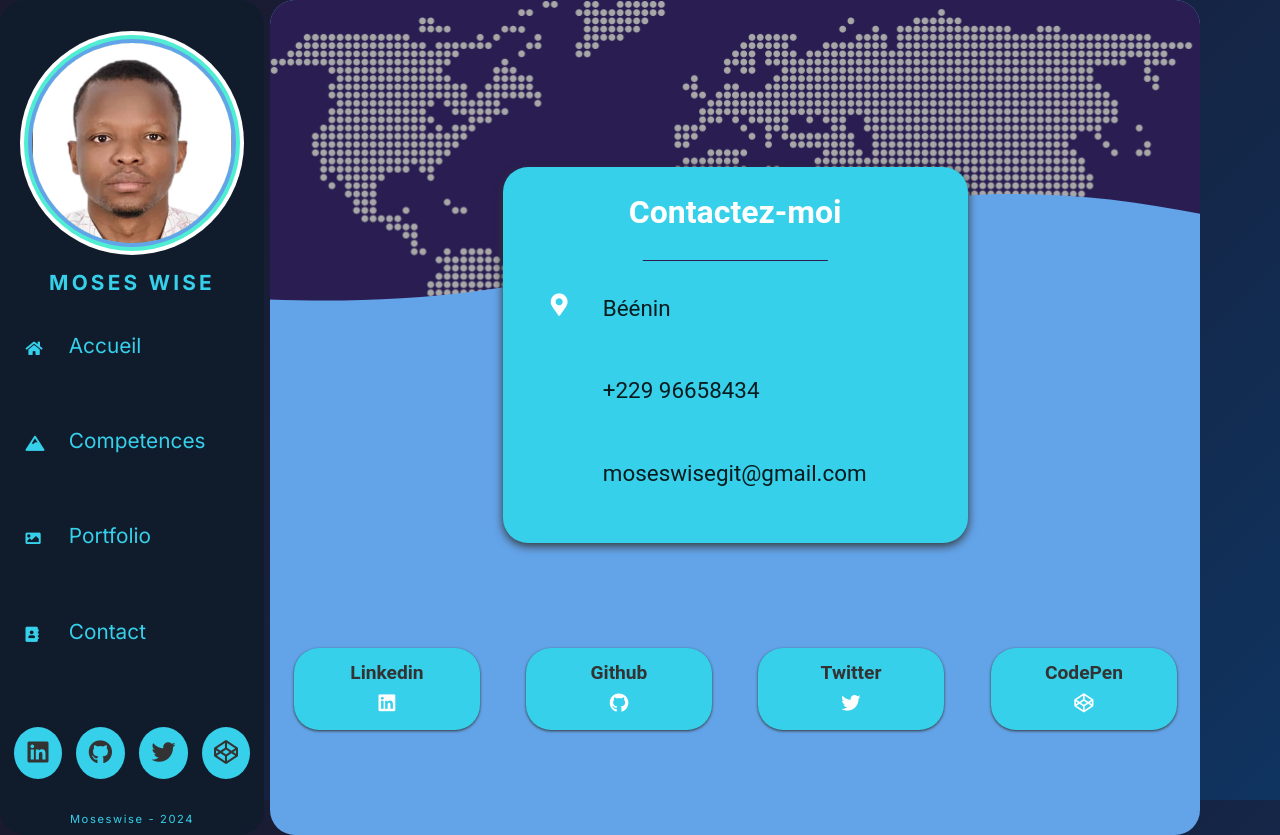
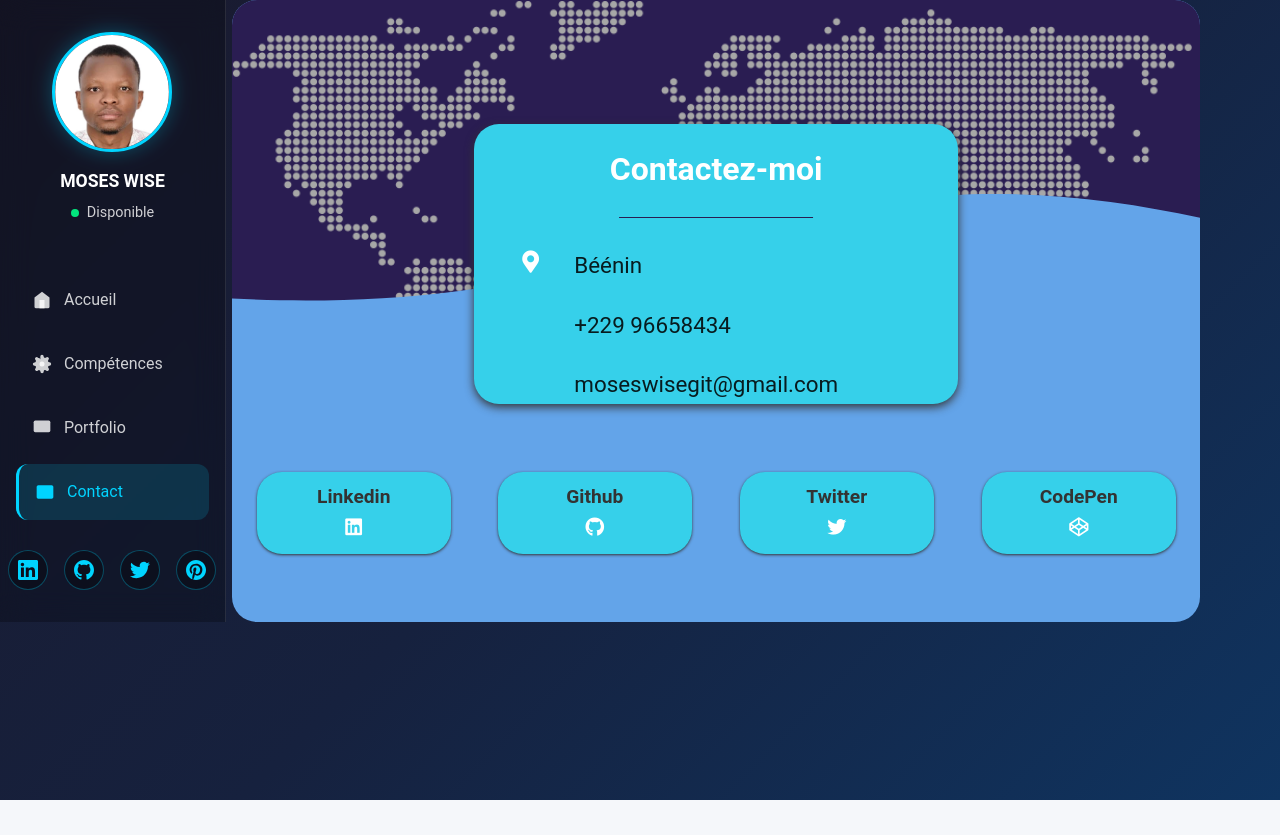
Before and after one commit to githubmoseswise/react-cv, a React (Create React App) app: page /contact in a window 1280 px wide. After the commit the page ends 800 px from the top, so only its background shows below. Built offline with nearby package versions, Linux system fonts and the light colour scheme; some icons are missing.

Commit message:
correction ajouter

```diff
--- a/src/components/Navigation.js
+++ b/src/components/Navigation.js
@@ -1,92 +1,84 @@
 import React from "react";
+import profilePic from "../media/profile.jpg";
 import { NavLink } from "react-router-dom";
-import profilePic from "../media/profile.jpg";
 
 const Navigation = () => {
   return (
-    <div className="sidebar">
-      <div className="id">
-        <div className="idContent">
-          <img src={profilePic} alt="profil-pic" className="profile-pic" />
-
-
-          <h3> Moses Wise</h3>
+    <aside className="sidebar">
+      <div className="profile-section">
+        <div className="profile-image">
+          <img src={profilePic} alt="Profile" />
+        </div>
+        <h2 className="profile-name">MOSES WISE</h2>
+        <div className="profile-status">
+          <span className="status-dot"></span>
+          Disponible
         </div>
       </div>
-      <div className="navigation">
-        <ul>
-          <li>
-            <NavLink exact to="/" activeClassName="navActive">
-              <i className="fas fa-home"></i>
-              <span>Accueil</span>
+      <nav>
+        <ul className="nav-menu">
+          <li className="nav-item">
+            <NavLink exact to="/" className="nav-link" activeClassName="active">
+              <svg className="nav-icon" viewBox="0 0 24 24">
+                <path d="M3 9l9-7 9 7v11a2 2 0 0 1-2 2H5a2 2 0 0 1-2-2z"></path>
+                <polyline points="9,22 9,12 15,12 15,22"></polyline>
+              </svg>
+              Accueil
             </NavLink>
           </li>
-          <li>
-            <NavLink exact to="/competences" activeClassName="navActive">
-              <i className="fas fa-mountain"></i>
-              <span>Competences</span>
+          <li className="nav-item">
+            <NavLink exact to="/competences" className="nav-link" activeClassName="active">
+              <svg className="nav-icon" viewBox="0 0 24 24">
+                <circle cx="12" cy="12" r="3"></circle>
+                <path d="M19.4 15a1.65 1.65 0 0 0 .33 1.82l.06.06a2 2 0 0 1 0 2.83 2 2 0 0 1-2.83 0l-.06-.06a1.65 1.65 0 0 0-1.82-.33 1.65 1.65 0 0 0-1 1.51V21a2 2 0 0 1-2 2 2 2 0 0 1-2-2v-.09A1.65 1.65 0 0 0 9 19.4a1.65 1.65 0 0 0-1.82.33l-.06.06a2 2 0 0 1-2.83 0 2 2 0 0 1 0-2.83l.06-.06a1.65 1.65 0 0 0 .33-1.82 1.65 1.65 0 0 0-1.51-1H3a2 2 0 0 1-2-2 2 2 0 0 1 2-2h.09A1.65 1.65 0 0 0 4.6 9a1.65 1.65 0 0 0-.33-1.82l-.06-.06a2 2 0 0 1 0-2.83 2 2 0 0 1 2.83 0l.06.06a1.65 1.65 0 0 0 1.82.33H9a1.65 1.65 0 0 0 1 1.51V3a2 2 0 0 1 2-2 2 2 0 0 1 2 2v.09a1.65 1.65 0 0 0 1 1.51 1.65 1.65 0 0 0 1.82-.33l.06-.06a2 2 0 0 1 2.83 0 2 2 0 0 1 0 2.83l-.06.06a1.65 1.65 0 0 0-.33 1.82V9a1.65 1.65 0 0 0 1.51 1H21a2 2 0 0 1 2 2 2 2 0 0 1-2 2h-.09a1.65 1.65 0 0 0-1.51 1z"></path>
+              </svg>
+              Compétences
             </NavLink>
           </li>
-          <li>
-            <NavLink exact to="/portfolio" activeClassName="navActive">
-              <i className="fas fa-image"></i>
-              <span>Portfolio</span>
+          <li className="nav-item">
+            <NavLink exact to="/portfolio" className="nav-link" activeClassName="active">
+              <svg className="nav-icon" viewBox="0 0 24 24">
+                <rect x="2" y="3" width="20" height="14" rx="2" ry="2"></rect>
+                <line x1="8" y1="21" x2="16" y2="21"></line>
+                <line x1="12" y1="17" x2="12" y2="21"></line>
+              </svg>
+              Portfolio
             </NavLink>
           </li>
-          <li>
-            <NavLink exact to="/contact" activeClassName="navActive">
-              <i className="fas fa-address-book"></i>
-              <span>Contact</span>
+          <li className="nav-item">
+            <NavLink exact to="/contact" className="nav-link" activeClassName="active">
+              <svg className="nav-icon" viewBox="0 0 24 24">
+                <path d="M4 4h16c1.1 0 2 .9 2 2v12c0 1.1-.9 2-2 2H4c-1.1 0-2-.9-2-2V6c0-1.1.9-2 2-2z"></path>
+                <polyline points="22,6 12,13 2,6"></polyline>
+              </svg>
+              Contact
             </NavLink>
           </li>
         </ul>
+      </nav>
+      <div className="social-links">
+        <a href="#" className="social-link">
+          <svg width="20" height="20" viewBox="0 0 24 24" fill="currentColor">
+            <path d="M20.447 20.452h-3.554v-5.569c0-1.328-.027-3.037-1.852-3.037-1.853 0-2.136 1.445-2.136 2.939v5.667H9.351V9h3.414v1.561h.046c.477-.9 1.637-1.85 3.37-1.85 3.601 0 4.267 2.37 4.267 5.455v6.286zM5.337 7.433c-1.144 0-2.063-.926-2.063-2.065 0-1.138.92-2.063 2.063-2.063 1.14 0 2.064.925 2.064 2.063 0 1.139-.925 2.065-2.064 2.065zm1.782 13.019H3.555V9h3.564v11.452zM22.225 0H1.771C.792 0 0 .774 0 1.729v20.542C0 23.227.792 24 1.771 24h20.451C23.2 24 24 23.227 24 22.271V1.729C24 .774 23.2 0 22.222 0h.003z"/>
+          </svg>
+        </a>
+        <a href="#" className="social-link">
+          <svg width="20" height="20" viewBox="0 0 24 24" fill="currentColor">
+            <path d="M12 0c-6.626 0-12 5.373-12 12 0 5.302 3.438 9.8 8.207 11.387.599.111.793-.261.793-.577v-2.234c-3.338.726-4.033-1.416-4.033-1.416-.546-1.387-1.333-1.756-1.333-1.756-1.089-.745.083-.729.083-.729 1.205.084 1.839 1.237 1.839 1.237 1.07 1.834 2.807 1.304 3.492.997.107-.775.418-1.305.762-1.604-2.665-.305-5.467-1.334-5.467-5.931 0-1.311.469-2.381 1.236-3.221-.124-.303-.535-1.524.117-3.176 0 0 1.008-.322 3.301 1.23.957-.266 1.983-.399 3.003-.404 1.02.005 2.047.138 3.006.404 2.291-1.552 3.297-1.23 3.297-1.23.653 1.653.242 2.874.118 3.176.77.84 1.235 1.911 1.235 3.221 0 4.609-2.807 5.624-5.479 5.921.43.372.823 1.102.823 2.222v3.293c0 .319.192.694.801.576 4.765-1.589 8.199-6.086 8.199-11.386 0-6.627-5.373-12-12-12z"/>
+          </svg>
+        </a>
+        <a href="#" className="social-link">
+          <svg width="20" height="20" viewBox="0 0 24 24" fill="currentColor">
+            <path d="M23.953 4.57a10 10 0 01-2.825.775 4.958 4.958 0 002.163-2.723c-.951.555-2.005.959-3.127 1.184a4.92 4.92 0 00-8.384 4.482C7.69 8.095 4.067 6.13 1.64 3.162a4.822 4.822 0 00-.666 2.475c0 1.71.87 3.213 2.188 4.096a4.904 4.904 0 01-2.228-.616v.06a4.923 4.923 0 003.946 4.827 4.996 4.996 0 01-2.212.085 4.936 4.936 0 004.604 3.417 9.867 9.867 0 01-6.102 2.105c-.39 0-.779-.023-1.17-.067a13.995 13.995 0 007.557 2.209c9.053 0 13.998-7.496 13.998-13.985 0-.21 0-.42-.015-.63A9.935 9.935 0 0024 4.59z"/>
+          </svg>
+        </a>
+        <a href="#" className="social-link">
+          <svg width="20" height="20" viewBox="0 0 24 24" fill="currentColor">
+            <path d="M12.017 0C5.396 0 .029 5.367.029 11.987c0 5.079 3.158 9.417 7.618 11.174-.105-.949-.199-2.403.041-3.439.219-.937 1.406-5.957 1.406-5.957s-.359-.72-.359-1.781c0-1.663.967-2.911 2.168-2.911 1.024 0 1.518.769 1.518 1.688 0 1.029-.653 2.567-.992 3.992-.285 1.193.6 2.165 1.775 2.165 2.128 0 3.768-2.245 3.768-5.487 0-2.861-2.063-4.869-5.008-4.869-3.41 0-5.409 2.562-5.409 5.199 0 1.033.394 2.143.889 2.741.099.12.112.225.085.347-.09.375-.293 1.199-.334 1.363-.053.225-.174.271-.402.163-1.499-.69-2.433-2.878-2.433-4.646 0-3.776 2.748-7.252 7.92-7.252 4.158 0 7.392 2.967 7.392 6.923 0 4.135-2.607 7.462-6.233 7.462-1.214 0-2.357-.629-2.750-1.378l-.748 2.853c-.271 1.043-1.002 2.35-1.492 3.146C9.57 23.812 10.763 24.009 12.017 24c6.624 0 11.99-5.367 11.99-12.013C24.007 5.367 18.641.001 12.017.001z"/>
+          </svg>
+        </a>
       </div>
-
-      <div className="socialNetwork">
-        <ul>
-          <li>
-            <a
-              href="https://www.linkedin.com/in/agbossagamoise/"
-              target="_blank"
-              rel="noopener noreferrer"
-            >
-              <i className="fab fa-linkedin"></i>
-            </a>
-          </li>
-          <li>
-            <a
-              href="https://github.com/githubmoseswise"
-              target="_blank"
-              rel="noopener noreferrer"
-            >
-              <i className="fab fa-github"></i>
-            </a>
-          </li>
-          <li>
-            <a
-              href="https://www.google.com"
-              target="_blank"
-              rel="noopener noreferrer"
-            >
-              <i className="fab fa-twitter"></i>
-            </a>
-          </li>
-          <li>
-            <a
-              href="https://www.google.com"
-              target="_blank"
-              rel="noopener noreferrer"
-            >
-              <i className="fab fa-codepen"></i>
-            </a>
-          </li>
-        </ul>
-
-        <div className="signature">
-          <p> Moseswise - 2024 </p>
-        </div>
-      </div>
-    </div>
+    </aside>
   );
 };
 
--- a/src/styles/components/_navigation.scss
+++ b/src/styles/components/_navigation.scss
@@ -5,186 +5,125 @@ html, body {
 
 
 .sidebar {
-  background: #101c2c !important;
-    font-family: $font-1;
-    height: 100;
-    min-height: $minHeight;
-    width: 264px;
-    border-radius: $borderRadius;
+  width: 280px;
+  background: rgba(0, 0, 0, 0.25);
+  backdrop-filter: blur(15px);
+  border-right: 1px solid rgba(255, 255, 255, 0.1);
+  padding: 2rem 0;
   position: relative;
-    display: grid;
-    grid-template-columns: 1fr; // une seule colonne
-    grid-template-rows: 250px 1fr 108px;
-    grid-template-areas:
-    "1"
-    "2"
-    "3";
+  transition: all 0.3s ease;
+}
 
-    .id {
-        grid-area: 1;
+.profile-section {
   text-align: center;
-        user-select: none;
+  padding: 0 2rem;
+  margin-bottom: 3rem;
+}
+
+.profile-image {
+  width: 120px;
+  height: 120px;
+  border-radius: 50%;
+  border: 3px solid #00d4ff;
+  margin: 0 auto 1rem;
+  overflow: hidden;
+  transition: transform 0.3s ease;
   position: relative;
+  box-shadow: 0 0 20px rgba(0, 212, 255, 0.3);
+}
+.profile-image:hover {
+  transform: scale(1.05);
+  box-shadow: 0 0 30px rgba(0, 212, 255, 0.5);
+}
+.profile-image img {
+  width: 100%;
+  height: 100%;
+  object-fit: cover;
+}
+.profile-name {
+  color: white;
+  font-size: 1.1rem;
+  font-weight: 600;
+  margin-bottom: 0.5rem;
+}
+.profile-status {
+  color: rgba(255, 255, 255, 0.8);
+  font-size: 0.9rem;
+  display: flex;
+  align-items: center;
+  justify-content: center;
+  gap: 0.5rem;
+}
+.status-dot {
+  width: 8px;
+  height: 8px;
+  background: #00ff88;
+  border-radius: 50%;
+  animation: pulse 2s infinite;
+}
+@keyframes pulse {
+  0% { opacity: 1; }
+  50% { opacity: 0.5; }
+  100% { opacity: 1; }
+}
 
-        .idContent {
+.nav-menu {
+  list-style: none;
+  padding: 0 1rem;
+}
+.nav-item {
+  margin-bottom: 0.5rem;
+}
+.nav-link {
+  display: flex;
+  align-items: center;
+  padding: 1rem;
+  color: rgba(255, 255, 255, 0.8);
+  text-decoration: none;
+  border-radius: 12px;
+  transition: all 0.3s ease;
+  gap: 0.75rem;
+}
+.nav-link:hover {
+  background: rgba(0, 212, 255, 0.1);
+  color: #00d4ff;
+  transform: translateX(5px);
+}
+.nav-link.active, .navActive {
+  background: rgba(0, 212, 255, 0.15);
+  color: #00d4ff;
+  border-left: 3px solid #00d4ff;
+}
+.nav-icon {
+  width: 20px;
+  height: 20px;
+  fill: currentColor;
+}
+.social-links {
   position: absolute;
-            bottom: -3rem;
+  bottom: 2rem;
   left: 50%;
   transform: translateX(-50%);
-            width: 100%;
-
-            img {
+  display: flex;
+  gap: 1rem;
+}
+.social-link {
+  width: 40px;
+  height: 40px;
+  background: rgba(0, 0, 0, 0.3);
   border-radius: 50%;
-                box-shadow: 0 0 0 4px $color-3,
-                0 0 0 8px $color-4,
-                0 0 0 12px $color-2;
-              }
-              h3 {
-                font-size: 1.3rem;
-                text-transform: uppercase;
-                letter-spacing: .2rem;
-                margin-top: 1.5rem;
-                color: $color-5;
-              }
-        }
-
-    }
-
-    .navigation {
-        grid-area: 2;
-        padding: 3rem 1rem;
-
-        ul {
-            height: 20%;
-            display: grid;
-
-            li {
-                padding: 1rem 0 1rem .4rem;
-                font-size: 1.3rem;
-                position: relative;
-
-                &:hover i {
-                  transform: translate(3px, 3px);
-                }
-
-                a {
-                  position: relative;
-                  color: $color-5;
-                  transition: background 0.22s cubic-bezier(0.4,0,0.2,1), color 0.22s cubic-bezier(0.4,0,0.2,1), box-shadow 0.22s cubic-bezier(0.4,0,0.2,1), transform 0.22s cubic-bezier(0.4,0,0.2,1);
-                  z-index: 1;
-                  overflow: hidden;
-                  border-radius: 12px;
-                  box-shadow: none;
-                  font-weight: 500;
-                  background: transparent;
-                  padding: 1rem 2.2rem 1rem 2.2rem;
-                  margin: 0 -1rem;
-                  width: calc(100% + 2rem);
-                  left: -1rem;
   display: flex;
   align-items: center;
-
-                  i {
-                    transition: color 0.22s cubic-bezier(0.4,0,0.2,1), filter 0.22s cubic-bezier(0.4,0,0.2,1);
-                    filter: none;
+  justify-content: center;
+  color: #00d4ff;
+  text-decoration: none;
+  transition: all 0.3s ease;
+  border: 1px solid rgba(0, 212, 255, 0.3);
 }
-
-                  span {
-                    transition: color 0.22s cubic-bezier(0.4,0,0.2,1), font-weight 0.22s cubic-bezier(0.4,0,0.2,1);
-                    font-weight: 500;
-                  }
-                }
-                a:hover, a:focus {
-                  background: #133a53;
-                  color: #4fdfff;
-                  box-shadow: 0 2px 12px 0 rgba(19,58,83,0.10);
-                  transform: none;
-                }
-                a:hover i, a:focus i {
-                  color: #0099cc;
-                  filter: brightness(1.2);
-                }
-                a:hover span, a:focus span {
-                  color: #0099cc;
-                  font-weight: 600;
-                }
-                .navActive {
-                  background: #133a53;
-                  color: #4fdfff;
-                  border-left: none;
-                  box-shadow: 0 2px 16px 0 rgba(19,58,83,0.10);
-                }
-
-                i {
-                  position: absolute;
-                  font-size: 0.95rem;
-                  transform: translateY(3px);
-                  transition: .2s ease;
-                }
-                span {
-                  margin-left: 2.7rem;
-                }
-              }
-        }
-    }
-
-    .socialNetwork {
-        grid-area: 3;
-
-        ul {
-          display: flex;
-          width: 264px;
-          padding: 0 14px;
-          justify-content: space-between;
-
-          li {
-            font-size: 1.5rem;
-            background: $color-5;
-            color: $color-1;
-            border-radius: 50%;
-            padding: .5rem 0.8rem;
-            transition: .3s;
-            cursor: pointer;
-
-            a:visited {
-              color: $color-1;
-            }
-            &:nth-child(1){
-              padding: .5rem .85rem
-            }
-            &:nth-child(4){
-              padding: .5rem .75rem
-            }
-            &:hover {
-              background: $color-4;
-            }
-          }
-        }
-        .signature {
-          margin-top: 2rem;
-          text-align: center;
-          letter-spacing: 0.1rem;
-          font-size: .7rem;
-
-            p{
-            color: $color-5;
-
-            &:hover {
-              color: $color-4;
-            }
-          }
-        }
-      }
-}
-
-.profile-pic {
-  width: 200px;
-  height: 200px;
-  object-fit: cover;
-  border-radius: 50%;
-  box-shadow: 0 0 0 4px $color-3, 0 0 0 8px $color-4, 0 0 0 12px $color-2;
-  margin: 0 auto;
-  display: block;
+.social-link:hover {
+  background: rgba(0, 212, 255, 0.1);
+  transform: translateY(-2px);
+  box-shadow: 0 5px 15px rgba(0, 212, 255, 0.3);
 }
 
 @media screen and (max-width: 850px){
```
Lines whose indentation alone changed are shown as unchanged.
